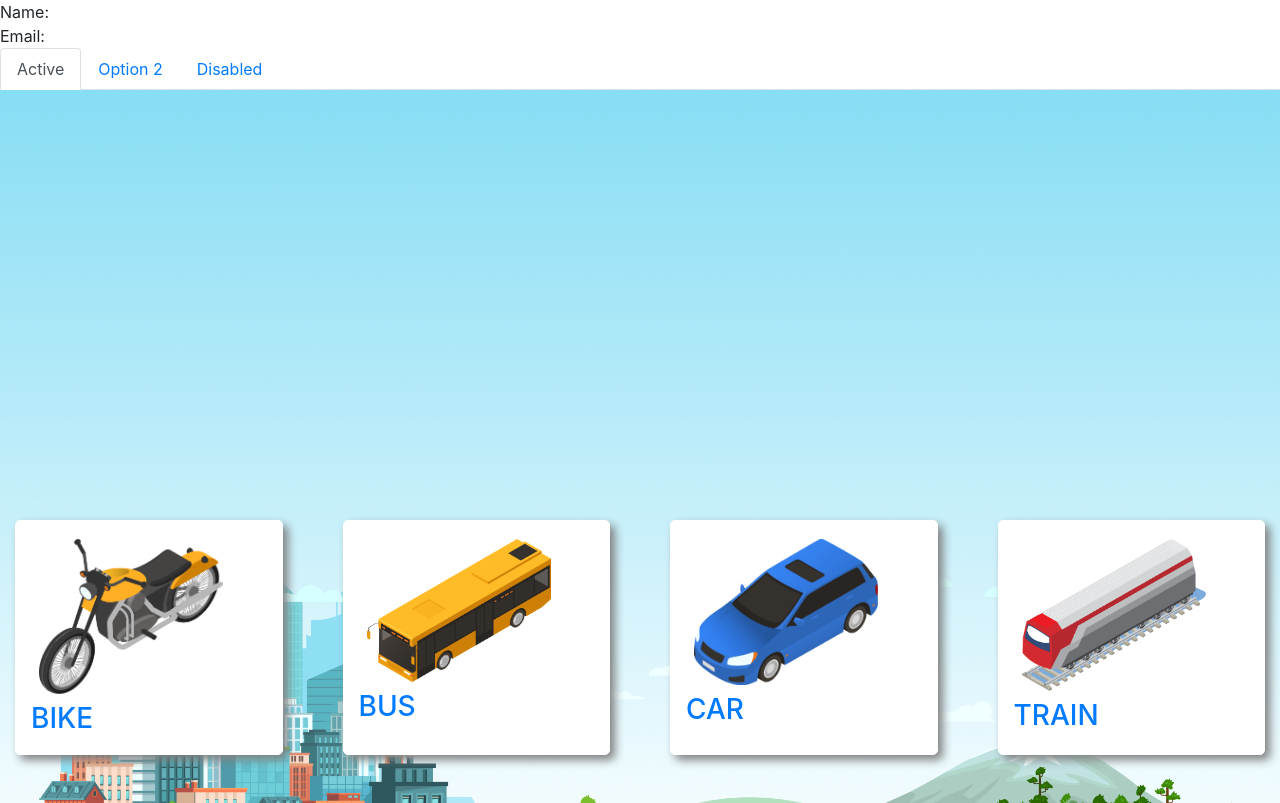
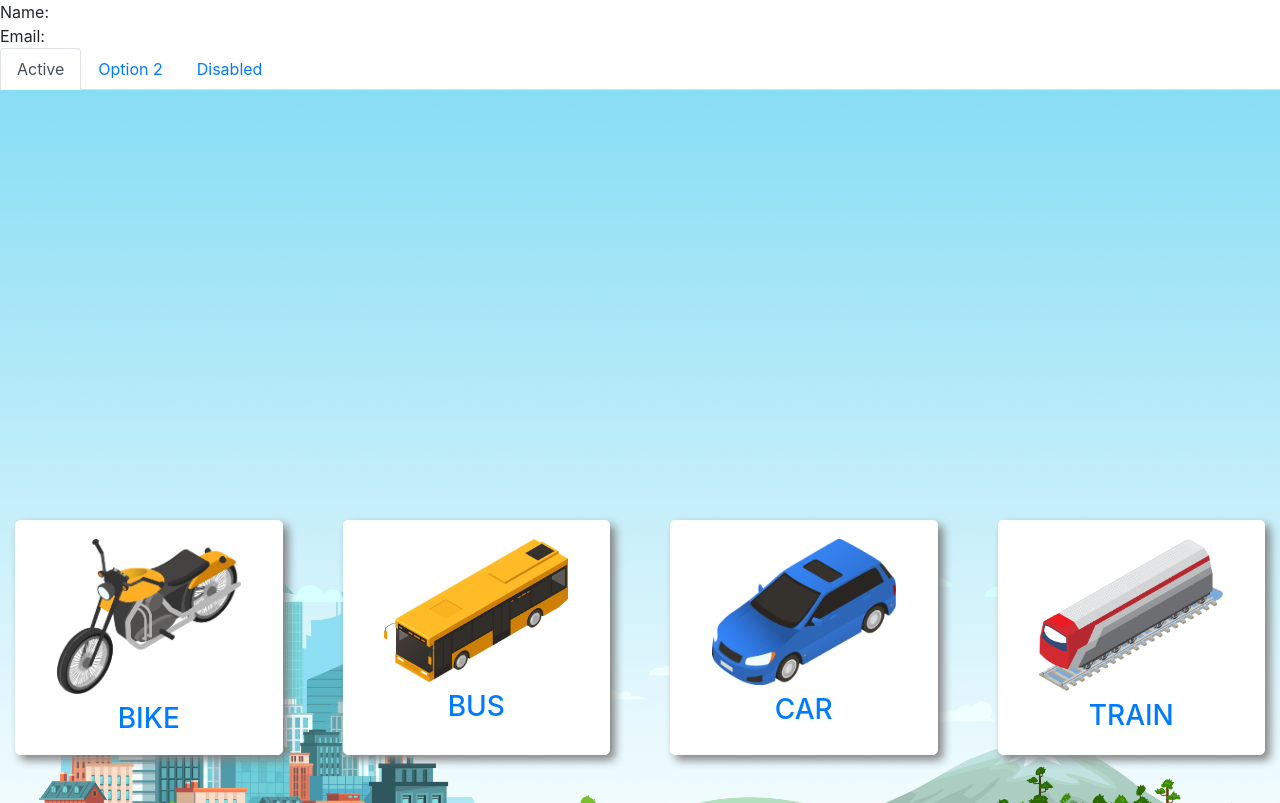
Before and after one commit to Th3At0nic/capital-rider, a React (Create React App) app: page / in a window 1280 px wide. Built offline with nearby package versions, Linux system fonts and the light colour scheme.

Commit message:
added auth

```diff
--- a/src/App.js
+++ b/src/App.js
@@ -1,4 +1,5 @@
 import "./App.css";
+import "bootstrap/dist/css/bootstrap.min.css";
 import React, { createContext, useState } from "react";
 import { BrowserRouter as Router, Switch, Route } from "react-router-dom";
 import Home from "./Components/Home/Home";
@@ -22,6 +23,7 @@ function App() {
       Name: {loggedInUser.name} <br />
       Email: {loggedInUser.email}
       <Navbar />
+      <div className="App">
         <Router>
           <Switch>
             <Route path="/home">
@@ -50,6 +52,7 @@ function App() {
             </Route>
           </Switch>
         </Router>
+      </div>
     </UserContext.Provider>
   );
 }
```
Lines whose indentation alone changed are shown as unchanged.
